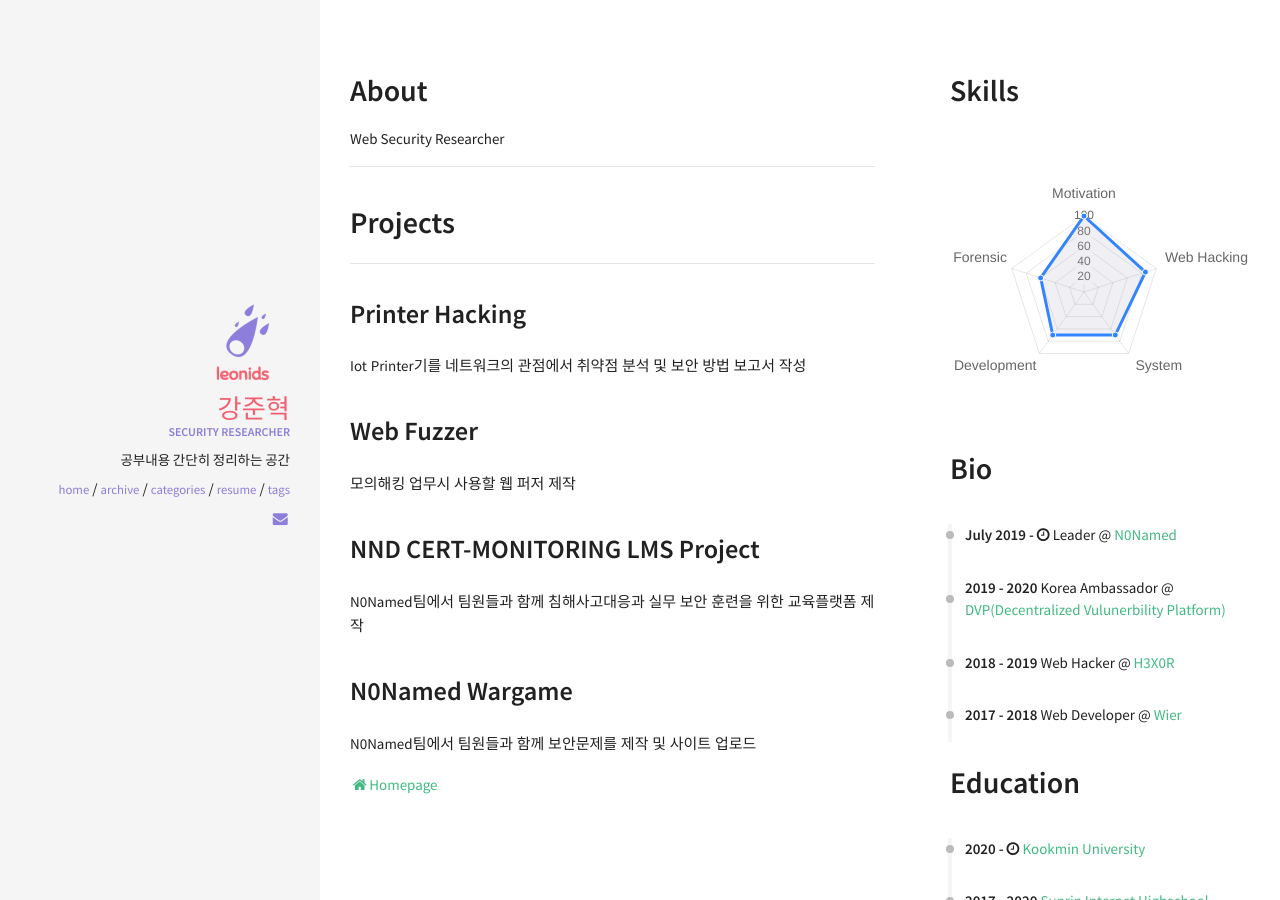
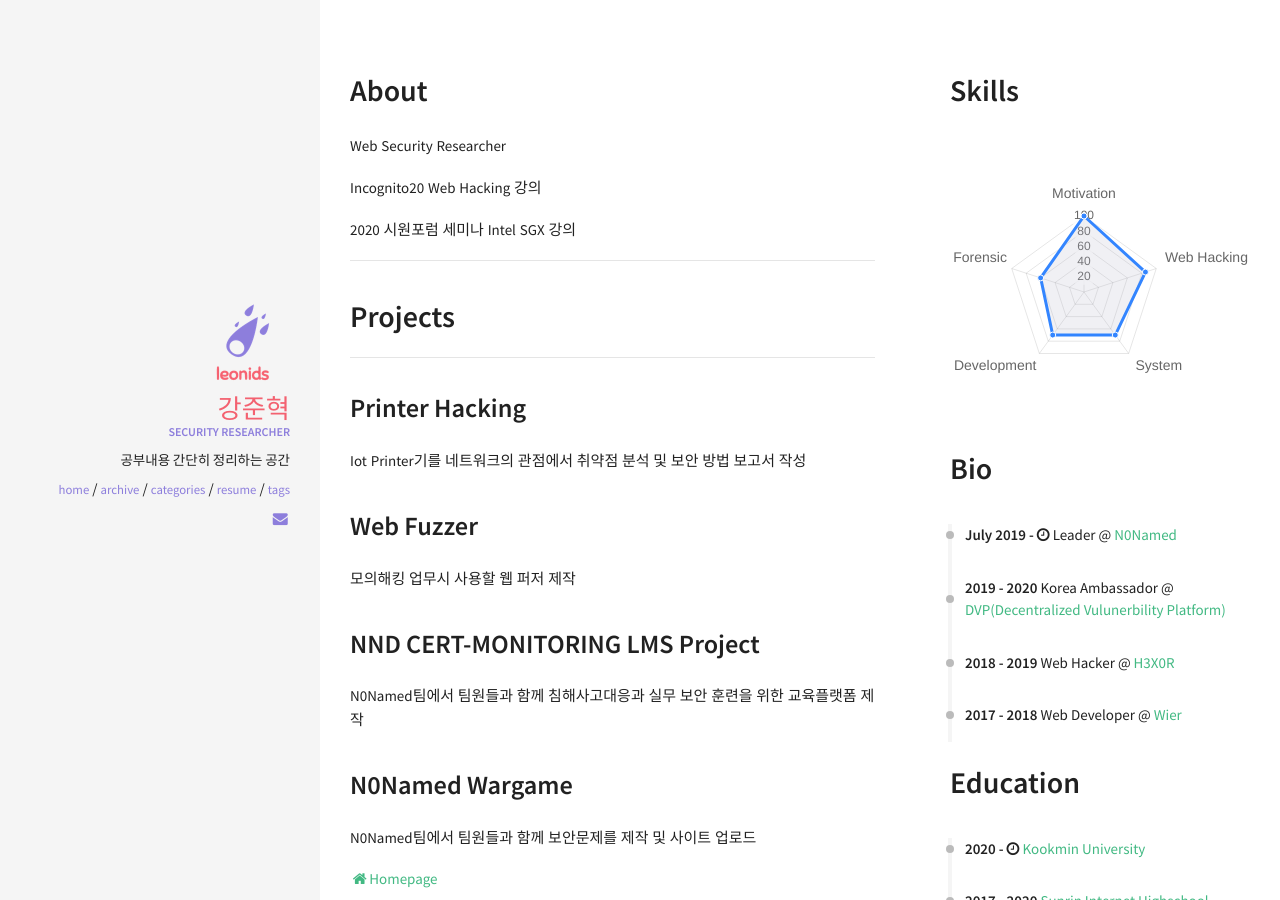
Before and after one commit to kangsecu/kangsecu.github.io, a Jekyll site: the page built from resume.html, in a window 1280 px wide. Built offline with Jekyll 4.4.1, drawn with Linux system fonts in a browser that asks for light colours; nearby versions of some CDN libraries.

Commit message:
Update about.html

```diff
--- a/_includes/sections/about.html
+++ b/_includes/sections/about.html
@@ -1,6 +1,8 @@
 <h1><span data-i18n="skills.my_skills">About</span></h1>
 
 <div>
-    Web Security Researcher
+    <p>Web Security Researcher
+    <p>Incognito20 Web Hacking 강의
+    <p>2020 시원포럼 세미나 Intel SGX 강의
 </div>
 <hr>
```
